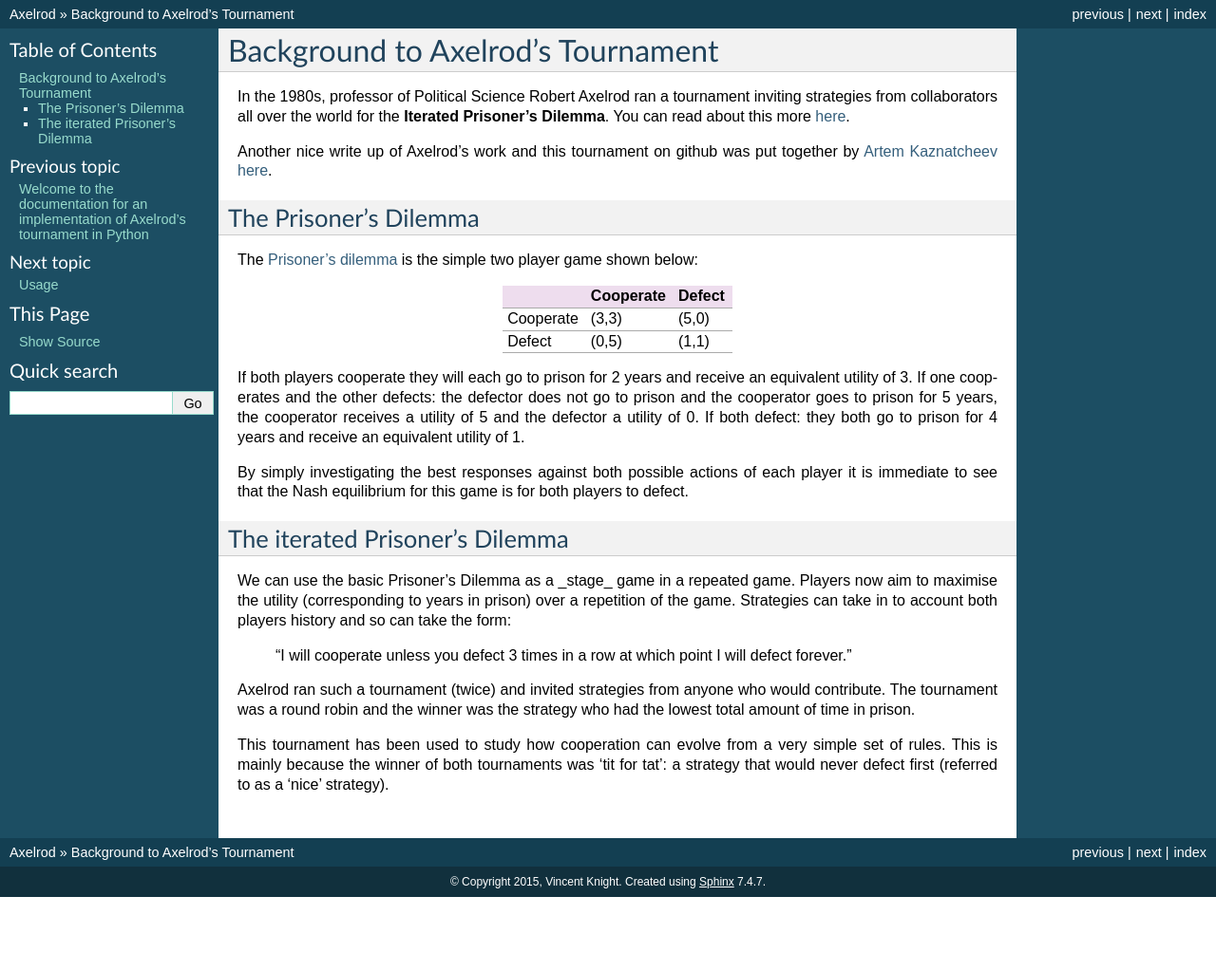
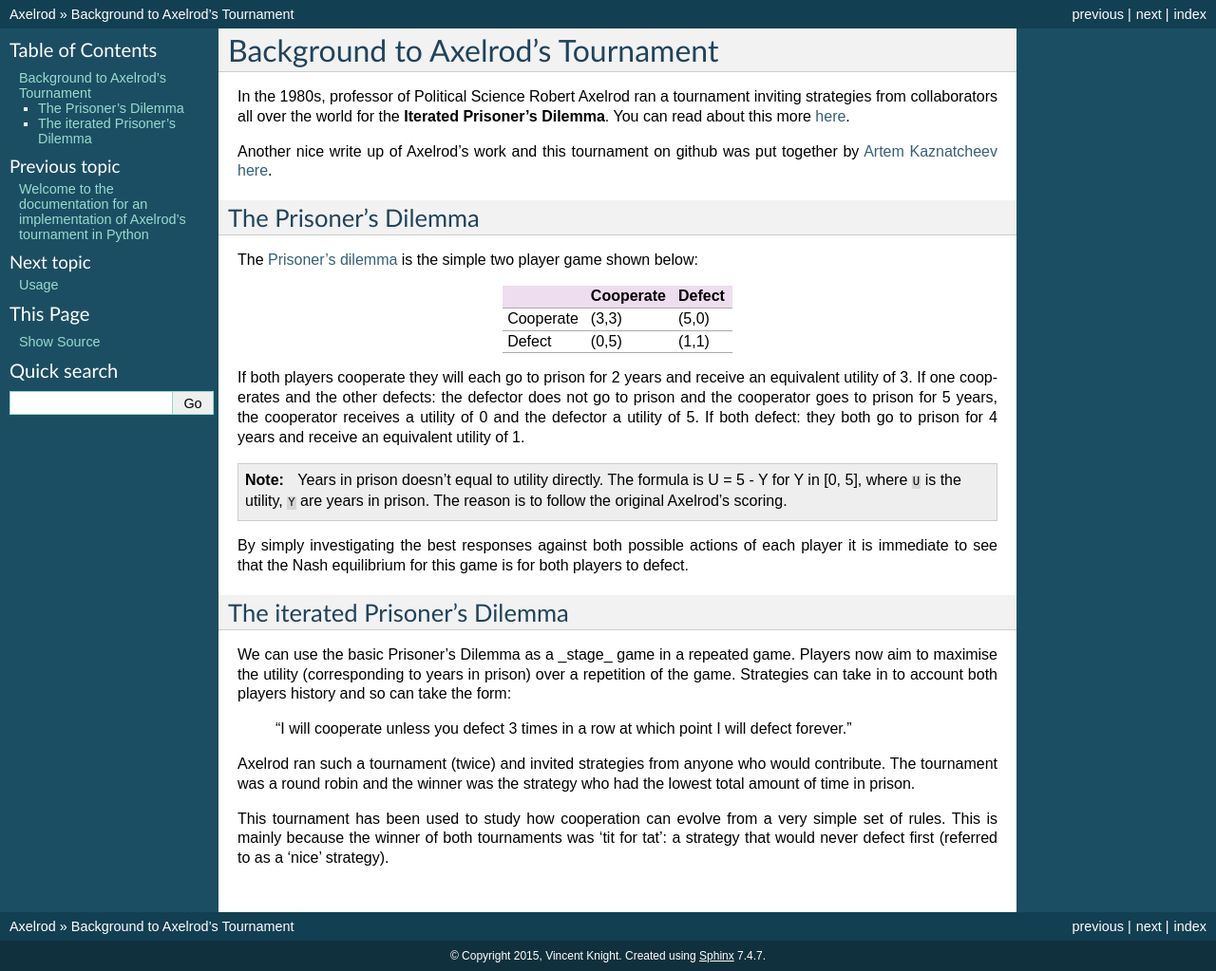
Before and after one commit to Axelrod-Python/Axelrod, a Sphinx documentation site: the page built from docs/background.rst, in a window 1280 px wide. Shown: the whole page at 95% size. Built offline with Sphinx 7.4.7, drawn with Linux system fonts in a browser that asks for light colours; before the commit the page ends 945 px from its top, so only the background shows below that.

Commit message:
Clarified scoring in theory background

```diff
--- a/docs/background.rst
+++ b/docs/background.rst
@@ -21,9 +21,11 @@ The `Prisoner's dilemma <http://en.wikipedia.org/wiki/Prisoner%27s_dilemma>`_ is
 
 If both players cooperate they will each go to prison for 2 years and receive an
 equivalent utility of 3.
-If one cooperates and the other defects: the defector does not go to prison and the cooperator goes to prison for 5 years, the cooperator receives a utility of 5 and the defector a utility of 0.
+If one cooperates and the other defects: the defector does not go to prison and the cooperator goes to prison for 5 years, the cooperator receives a utility of 0 and the defector a utility of 5.
 If both defect: they both go to prison for 4 years and receive an equivalent
 utility of 1.
+
+.. note:: Years in prison doesn't equal to utility directly. The formula is U = 5 - Y for Y in [0, 5], where ``U`` is the utility, ``Y`` are years in prison. The reason is to follow the original Axelrod's scoring.
 
 By simply investigating the best responses against both possible actions of each player it is immediate to see that the Nash equilibrium for this game is for both players to defect.
 
```
